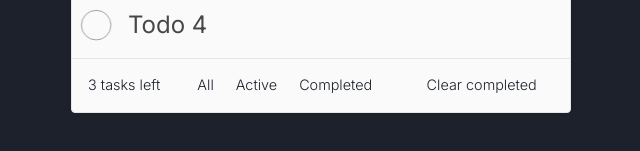
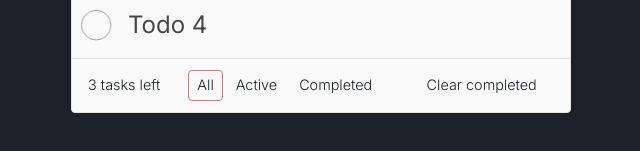
Before and after one commit to Erikote04/Svelte-TODO-App, a Svelte app: page / in a window 1280 px wide. Shown: the part 525-676 px from the top of the page, without its empty margins (319-959 px from the left). Built offline with nearby package versions, Linux system fonts and the light colour scheme.

Commit message:
Filtering todos items

```diff
--- a/src/App.svelte
+++ b/src/App.svelte
@@ -1,6 +1,6 @@
 <script>
-  import '$root/styles/global.css'
-  import Todos from '$root/components/Todos.svelte'
+  import '$root/styles/global.css';
+  import Todos from '$root/components/Todos.svelte';
 </script>
 
 <Todos />
--- /dev/null
+++ b/src/components/FilterTodos.svelte
@@ -0,0 +1,40 @@
+<script>
+    export let selectedFilter;
+    export let setFilter;
+
+    let filters = ['all', 'active', 'completed'];
+</script>
+
+<div class="filters">
+    {#each filters as filter}
+        <button
+            on:click={() => setFilter(filter)}
+            class:selected={selectedFilter === filter}
+            class="filter"
+        >
+        {filter}
+        </button>
+    {/each}
+</div>
+
+<style>
+  .filters {
+    display: flex;
+    gap: var(--spacing-4);
+  }
+
+  .filter {
+    text-transform: capitalize;
+    padding: var(--spacing-4) var(--spacing-8);
+    border: 1px solid transparent;
+    border-radius: var(--radius-base);
+  }
+
+  .filter:hover {
+    border: 1px solid var(--color-highlight);
+  }
+
+  .selected {
+    border-color: var(--color-highlight);
+  }
+</style>
--- a/src/components/Todos.svelte
+++ b/src/components/Todos.svelte
@@ -2,6 +2,7 @@
 	import Todo from './Todo.svelte'
   import AddTodo from './AddTodo.svelte';
   import TodosLeft from './TodosLeft.svelte';
+  import FilterTodos from './FilterTodos.svelte';
 
     let todos = [
         { id: '1e4a59703af84', text: 'Todo 1', completed: true },
@@ -10,9 +11,12 @@
         { id: '53ae48bf605cc', text: 'Todo 4', completed: false },
     ]
 
+    let selectedFilter = 'all';
+
     // computed
     $: todosAmount = todos.length
     $: incompleteTodos = todos.filter((todo) => !todo.completed).length
+    $: filteredTodos = filterTodos(todos, selectedFilter);
 
     // methods
     function generateRandomId() {
@@ -53,6 +57,21 @@
       let currentTodo = todos.findIndex((todo) => todo.id === id);
       todos[currentTodo].text = newTodo;
     }
+
+    function setFilter(newFilter) {
+      selectedFilter = newFilter;
+    }
+
+    function filterTodos(todos, filter) {
+      switch (filter) {
+        case 'all':
+          return todos;
+        case 'active':
+          return todos.filter((todo) => !todo.completed);
+        case 'completed':
+          return todos.filter((todo) => todo.completed);
+      }
+    }
 </script>
 <main>
     <h1 class="title">TODO's</h1>
@@ -61,18 +80,14 @@
         <AddTodo {addTodo} {toggleCompleted} {todosAmount} />
         {#if todosAmount}
             <ul class="todo-list">
-                {#each todos as todo (todo.id)}
+                {#each filteredTodos as todo (todo.id)}
                     <Todo {todo} {completeTodo} {removeTodo} {editTodo}/>
                 {/each}
             </ul>
 
             <div class="actions">
                 <TodosLeft {incompleteTodos} />
-                <div class="filters">
-                    <button class="filter">All</button>
-                    <button class="filter">Active</button>
-                    <button class="filter">Completed</button>
-                </div>
+                <FilterTodos {selectedFilter} {setFilter} />
                 <button class="clear-completed">Clear completed</button>
             </div>
         {/if}
@@ -127,26 +142,4 @@
       0 17px 2px -6px hsla(0, 0%, 0%, 0.2);
     z-index: -1;
   }
-
-  /* Filters */
-
-  .filters {
-    display: flex;
-    gap: var(--spacing-4);
-  }
-
-  .filter {
-    text-transform: capitalize;
-    padding: var(--spacing-4) var(--spacing-8);
-    border: 1px solid transparent;
-    border-radius: var(--radius-base);
-  }
-
-  .filter:hover {
-    border: 1px solid var(--color-highlight);
-  }
-
-  .selected {
-    border-color: var(--color-highlight);
-  }
 </style>
```
